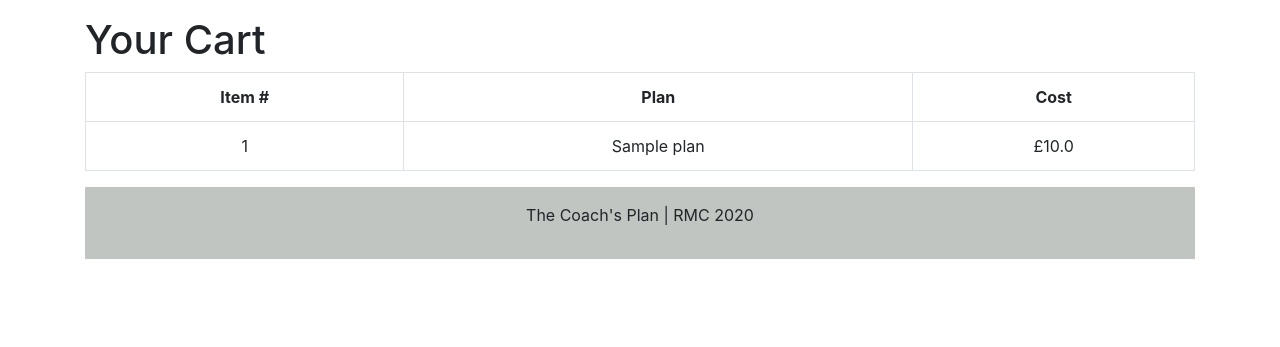
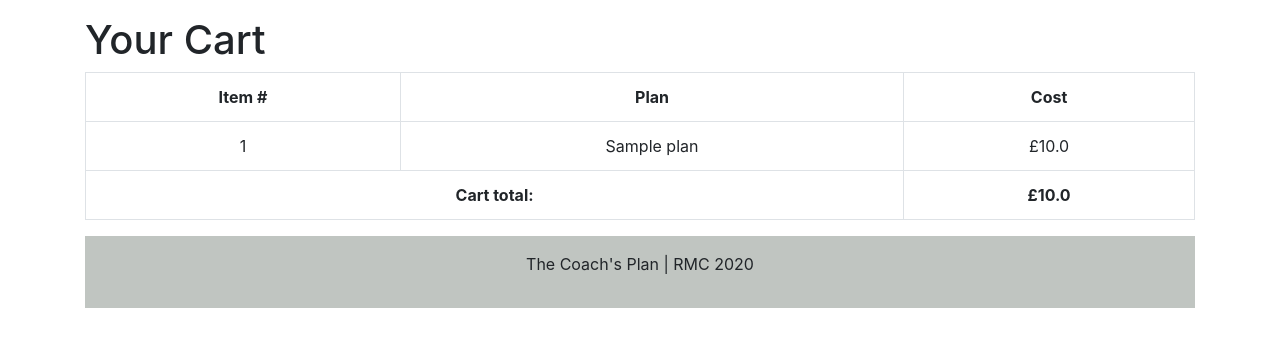
Before and after one commit to RonanMc99/coachs-plan, a Django app: page /cart/cart_summary/ in a window 1280 px wide. Shown: the part 220-567 px from the top of the page. Run offline with Django 3.2, Linux system fonts and the light colour scheme; a user stored in the database is signed in; tables that the repository leaves empty hold one stand-in row (values such as "Sample post"); some libraries are stand-ins or nearby versions.

Commit message:
Added order total to cart

```diff
--- a/cart/models.py
+++ b/cart/models.py
@@ -1,4 +1,5 @@
 from django.conf import settings
+from django.db.models import Sum
 from django.db import models
 from plans.models import Plan
 
@@ -14,6 +15,9 @@ class Order(models.Model):
 
     def __str__(self):
         return self.user.email
+
+    def get_order_total(self):
+        return self.items.all().aggregate(order_total=Sum('plan__price'))['order_total']
 
 
 class CartItem(models.Model):
--- a/templates/cart-summary.html
+++ b/templates/cart-summary.html
@@ -27,8 +27,17 @@
     </td>
 </tr>
 
+{% endfor %}
 
-{% endfor %}
+<tr>
+    <td colspan="2">
+        <strong>Cart total: </strong>
+    </td>
+    <td colspan="1">
+        <strong>£{{ order.get_order_total }}</strong>
+    </td>
+</tr>
+
 </table>
 
 {% endblock content %}
```
